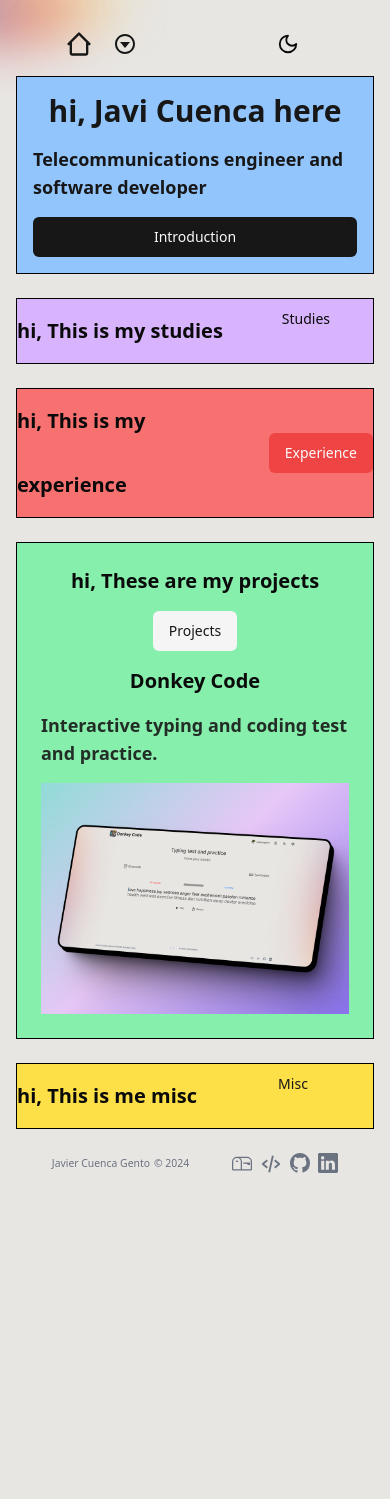
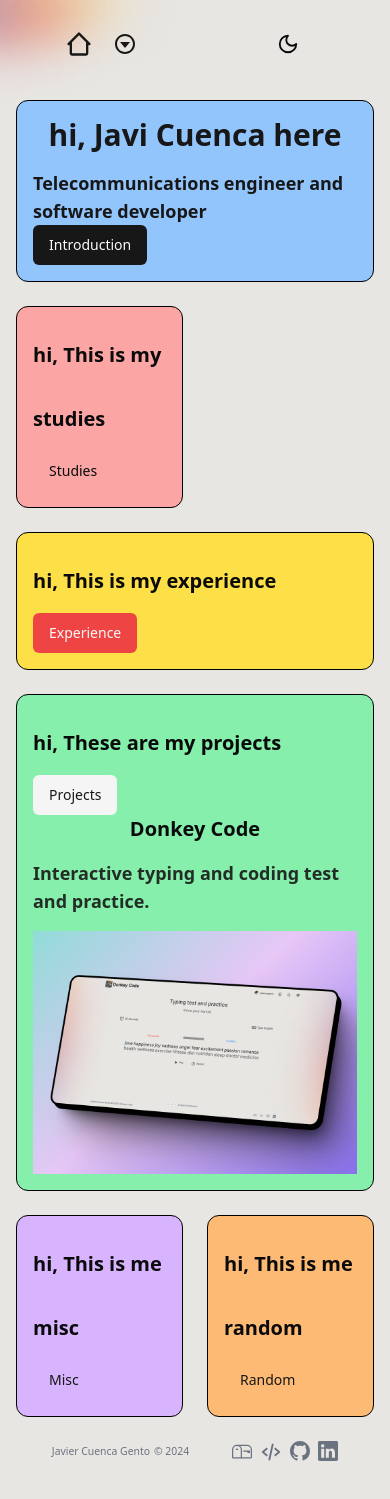
Before and after one commit to jcuencagento/portfolio, a Next.js app: page / in a window 390 px wide. Before the commit the page ends 1211 px from the top, so only its background shows below. Built offline with nearby package versions, Linux system fonts and the light colour scheme.

Commit message:
Make grid

```diff
--- a/src/app/page.tsx
+++ b/src/app/page.tsx
@@ -1,17 +1,41 @@
+"use client";
+import {useState, useEffect} from "react";
+
 import Experience from "@/components/Experience";
 import Introduction from "@/components/Introduction";
 import Misc from "@/components/Misc";
 import ProjectsComponent from "@/components/ProjectsComponent";
+import Random from "@/components/Random";
 import Studies from "@/components/Studies";
 
 export default function HomePage() {
+    const [mobile, setMobile] = useState(false);
+
+    useEffect(() => {
+        setMobile(window.innerWidth < 620);
+    }, []);
+
+    if (mobile) {
+        return (
+            <div className="mt-6 grid auto-rows-auto grid-cols-2 gap-6">
+                <Introduction />
+                <Studies />
+                <Experience />
+                <ProjectsComponent />
+                <Misc />
+                <Random />
+            </div>
+        );
+    }
+
     return (
-        <div className="m-auto flex h-fit w-full flex-col gap-6 lg:gap-12">
+        <div className="grid auto-rows-auto grid-cols-3 gap-6">
+            <Misc />
             <Introduction />
+            <Experience />
             <Studies />
-            <Experience />
+            <Random />
             <ProjectsComponent />
-            <Misc />
         </div>
     );
 }
--- a/src/components/Experience.tsx
+++ b/src/components/Experience.tsx
@@ -4,7 +4,7 @@ import {Button} from "./ui/button";
 
 export default function Experience() {
     return (
-        <div className="align-center flex h-4/5 w-full justify-center gap-4 border border-black bg-red-400 text-xl font-bold leading-[4rem] lg:h-3/5">
+        <div className="col-span-2 row-span-1 rounded-xl border border-black bg-yellow-300 p-4 text-xl font-bold leading-[4rem]">
             <div>hi, This is my experience</div>
             <Link className="m-auto" href="/exp">
                 <Button className="flex flex-grow" variant="destructive">
--- a/src/components/Footer.tsx
+++ b/src/components/Footer.tsx
@@ -8,24 +8,9 @@ import Contact from "./Contact";
 
 function Footer() {
     const [mobile, setMobile] = useState(false);
-    const [isAtBottom, setIsAtBottom] = useState(false);
 
     useEffect(() => {
         setMobile(window.innerWidth < 620);
-    }, []);
-
-    useEffect(() => {
-        function handleScroll() {
-            const windowHeight = window.innerHeight;
-            const documentHeight = document.documentElement.scrollHeight;
-            const scrollTop = window.pageYOffset || document.documentElement.scrollTop;
-
-            setIsAtBottom(windowHeight + scrollTop === documentHeight);
-        }
-
-        window.addEventListener("scroll", handleScroll);
-
-        return () => window.removeEventListener("scroll", handleScroll);
     }, []);
 
     return (
--- a/src/components/Introduction.tsx
+++ b/src/components/Introduction.tsx
@@ -2,7 +2,7 @@ import {Button} from "./ui/button";
 
 export default function Introduction() {
     return (
-        <div className="align-center flex h-full w-full flex-col justify-center gap-4 border border-black bg-blue-300 p-4 text-xl font-bold leading-[4rem] lg:flex-row">
+        <div className="col-span-2 row-span-1 rounded-xl border border-black bg-blue-300 p-4 text-xl font-bold leading-[4rem]">
             <div className="flex flex-col gap-4">
                 <p className="m-auto text-3xl font-bold text-primary lg:text-4xl">hi, Javi Cuenca here</p>
                 <p className="m-auto text-lg font-semibold text-primary lg:text-xl">Telecommunications engineer and software developer</p>
--- a/src/components/Misc.tsx
+++ b/src/components/Misc.tsx
@@ -2,7 +2,7 @@ import {Button} from "./ui/button";
 
 export default function Misc() {
     return (
-        <div className="align-center flex h-4/5 w-full justify-center gap-4 border border-black bg-yellow-300 text-xl font-bold leading-[4rem] lg:h-3/5">
+        <div className="row-span-1 rounded-xl border border-black bg-purple-300 p-4 text-xl font-bold leading-[4rem]">
             <div>hi, This is me misc</div>
             <Button className="flex flex-grow" variant="link">
                 Misc
--- a/src/components/ProjectsComponent.tsx
+++ b/src/components/ProjectsComponent.tsx
@@ -7,7 +7,7 @@ import {Button} from "./ui/button";
 
 export default function ProjectsComponent() {
     return (
-        <div className="flex h-auto w-full flex-col items-center justify-center gap-4 border border-black bg-green-300 p-6 text-xl font-bold">
+        <div className="col-span-2 row-span-1 rounded-xl border border-black bg-green-300 p-4 text-xl font-bold leading-[4rem]">
             <div>hi, These are my projects</div>
             <Link href="/projects">
                 <Button className="flex" variant="secondary">
--- /dev/null
+++ b/src/components/Random.tsx
@@ -0,0 +1,12 @@
+import {Button} from "./ui/button";
+
+export default function Random() {
+    return (
+        <div className="row-span-1 rounded-xl border border-black bg-orange-300 p-4 text-xl font-bold leading-[4rem]">
+            <div>hi, This is me random</div>
+            <Button className="flex flex-grow" variant="link">
+                Random
+            </Button>
+        </div>
+    );
+}
--- a/src/components/Studies.tsx
+++ b/src/components/Studies.tsx
@@ -2,7 +2,7 @@ import {Button} from "./ui/button";
 
 export default function Studies() {
     return (
-        <div className="align-center flex h-4/5 w-full justify-center gap-4 border border-black bg-purple-300 text-xl font-bold leading-[4rem] lg:h-3/5">
+        <div className="row-span-2 rounded-xl border border-black bg-red-300 p-4 text-xl font-bold leading-[4rem] lg:row-span-1">
             <div>hi, This is my studies</div>
             <Button className="flex flex-grow" variant="ghost">
                 Studies
```
